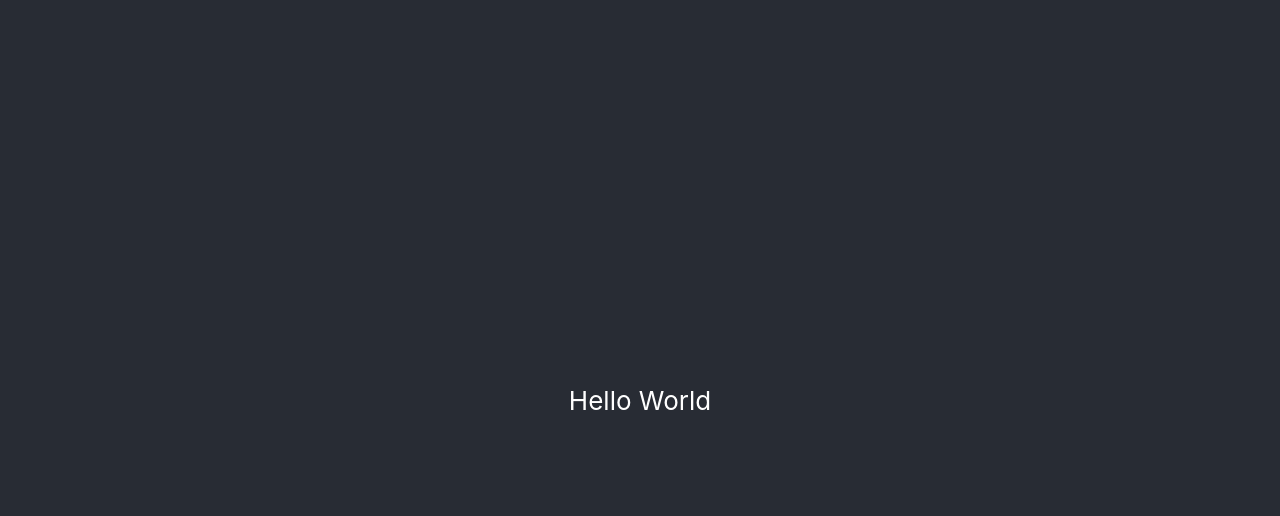
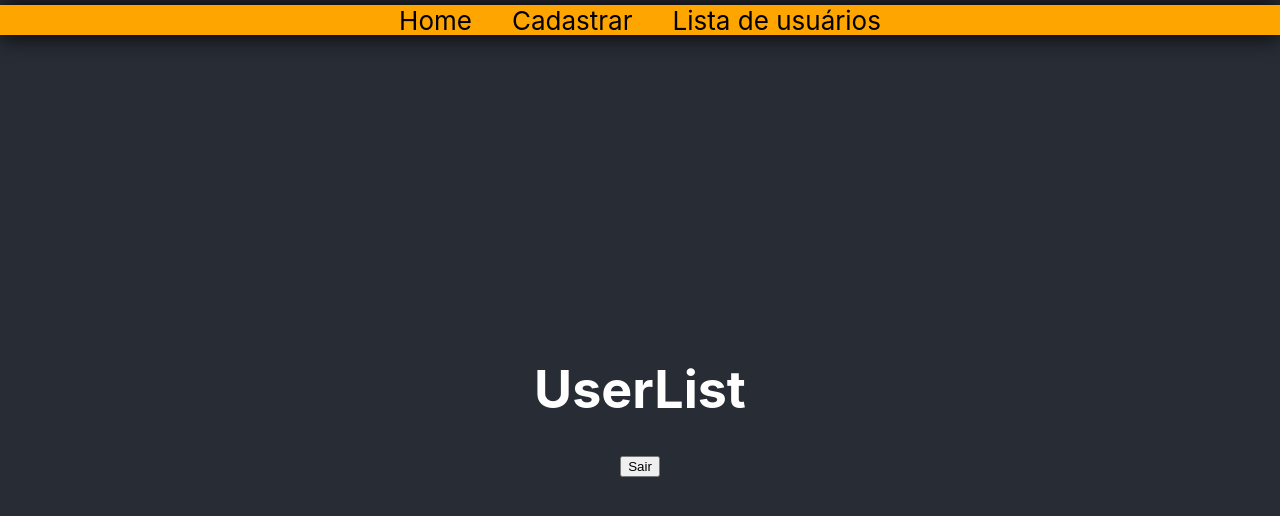
Before and after one commit to vilsonpneto/demo-t10-nov21-m3, a React (Create React App) app: page /users in a window 1280 px wide. Shown: the top 516 px of the page. Built offline with nearby package versions, Linux system fonts and the light colour scheme.

Commit message:
create: Demo sobre react-router-dom

```diff
--- a/package.json
+++ b/package.json
@@ -6,9 +6,11 @@
     "@testing-library/jest-dom": "^5.14.1",
     "@testing-library/react": "^12.0.0",
     "@testing-library/user-event": "^13.2.1",
-    "react": "18",
-    "react-dom": "18",
+    "react": "17.0.02",
+    "react-dom": "17.0.02",
+    "react-router-dom": "5",
     "react-scripts": "5.0.0",
+    "styled-components": "^5.3.5",
     "web-vitals": "^2.1.0"
   },
   "scripts": {
--- a/src/App.js
+++ b/src/App.js
@@ -1,11 +1,16 @@
 /*Importações css, bibliotecas, outros componentes */
 import "./App.css";
+import Routes from "./routes";
+
 
 function App() {
   return (
     <div className="App">
       <header className="App-header">
-        <div>Hello World</div>
+        {<>
+         <Routes/>
+         </>
+        }
       </header>
     </div>
   );
--- /dev/null
+++ b/src/components/MenuBar/index.jsx
@@ -0,0 +1,22 @@
+import { ContairnerMenu } from './styles';
+import { Link } from 'react-router-dom';
+
+const MenuBar = () => {
+	return (
+		<ContairnerMenu>
+			<li>
+				{/* <a href="/home">Home</a> */}
+				<Link to="/home">Home</Link>
+			</li>
+			<li>
+				{/* <a href="/siginup">Cadastrar</a> */}
+				<Link to="/siginup">Cadastrar</Link>
+			</li>
+			<li>
+				{/* <a href="/users">Listar de usuários</a> */}
+				<Link to="/users">Lista de usuários</Link>
+			</li>
+		</ContairnerMenu>
+	);
+};
+export default MenuBar;
--- /dev/null
+++ b/src/components/MenuBar/styles.js
@@ -0,0 +1,27 @@
+import styled from "styled-components"
+
+export const ContairnerMenu = styled.ul`
+ list-style-type: none;
+  margin: 0;
+  padding: 0;
+  background-color: orange;
+  position: fixed;
+  left: 0;
+  right: 0;
+  top: 5px;
+  height: 30px;
+  display: flex;
+  align-items: center;
+  justify-content: center;
+  box-shadow: 0 0 25px 0 black;
+  //display: inline;
+
+  li {
+    margin: 20px;
+  }
+
+  li a {
+    color: #000;
+    text-decoration: none;
+  }
+`;
--- /dev/null
+++ b/src/components/Pages/Home/index.jsx
@@ -0,0 +1,18 @@
+import MenuBar from "../../MenuBar";
+import {useHistory, useParams} from "react-router-dom"
+
+
+const Home = ()=>{
+
+  const history = useHistory();
+  const param = useParams()
+  console.log(param)
+  return(
+  <>
+  <MenuBar/>
+
+  <p>{param.nome ? `Ola ${param.nome} bem-vindo`: `Home`}</p>
+  <button onClick={()=> history.push("/")}>Sair</button>
+  </>);
+}
+export default Home
--- /dev/null
+++ b/src/components/Pages/LandingPage/index.jsx
@@ -0,0 +1,12 @@
+import {useHistory} from "react-router-dom"
+
+const LandingPage = ()=>{
+
+  const history = useHistory();
+  return(<><h1>LandingPage</h1>
+  <button onClick={()=> history.push("/home/Kenzie")}>acessar</button>
+
+  </>
+  )
+}
+export default LandingPage
--- /dev/null
+++ b/src/components/Pages/Signinup/index.jsx
@@ -0,0 +1,14 @@
+import MenuBar from "../../MenuBar"
+import {useHistory} from "react-router-dom"
+
+
+const Siginup = ()=>{
+const history = useHistory();
+  return(
+    <>
+    <MenuBar/>
+  <h1>Siginup</h1>
+  <button onClick={()=> history.push("/")}>Sair</button>
+  </>)
+}
+export default Siginup
--- /dev/null
+++ b/src/components/Pages/UserList/index.jsx
@@ -0,0 +1,14 @@
+import MenuBar from "../../MenuBar"
+import {useHistory} from "react-router-dom"
+
+const UserList = ()=>{
+
+  const history = useHistory();
+  return(
+    <>
+    <MenuBar/>
+    <h1>UserList</h1>
+    <button onClick={()=> history.push("/")}>Sair</button>
+    </>)
+}
+export default UserList
--- /dev/null
+++ b/src/routes/index.jsx
@@ -0,0 +1,20 @@
+import{Switch, Route} from "react-router-dom"
+import Home from "../components/Pages/Home";
+import Siginup from "../components/Pages/Signinup";
+import UserList from "../components/Pages/UserList";
+import LandingPage from "../components/Pages/LandingPage";
+
+const Routes = () => {
+	return (
+		<Switch>
+			<Route exact path="/" component={LandingPage} />
+			<Route path="/home/:nome?" component={Home} />
+			<Route path="/siginup" component={Siginup} />
+			<Route path="/users">
+				<UserList />
+			</Route>
+		</Switch>
+	);
+};
+
+export default Routes;
```
Also changed, not shown: src/index.js (+14 -0 lines), 1 other file (tests, documents, lock files or other folders).
